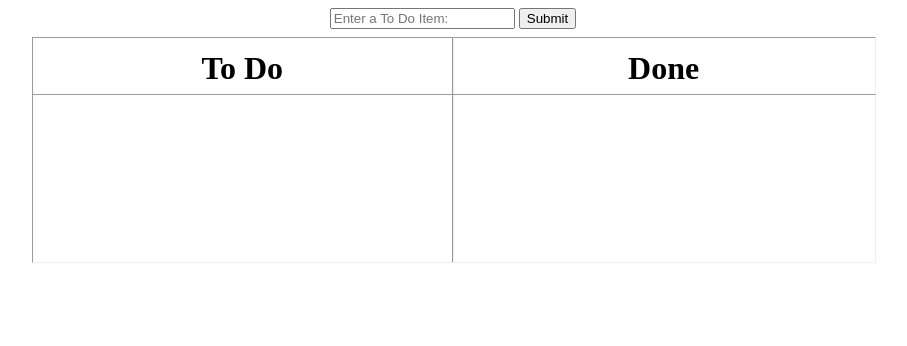
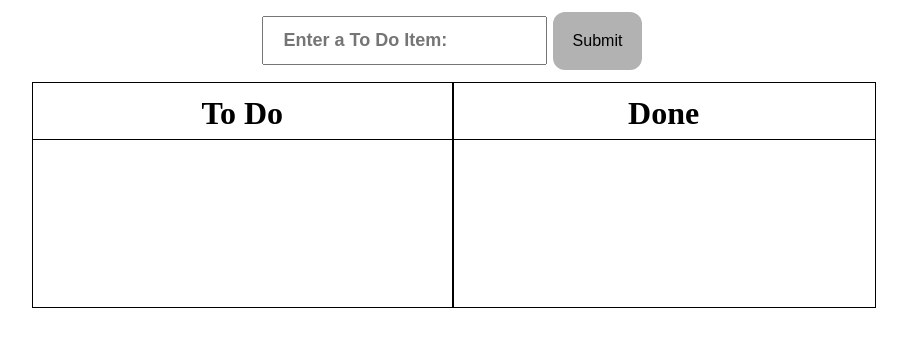
Before and after one commit to rehazler/ToDoApp, a plain HTML site: page index.html in a window 1280 px wide. Shown: the whole page, without its empty margins (187-1094 px from the left). Drawn offline with Linux system fonts and the light colour scheme.

Commit message:
Reorganized some of the CSS file formatting. Changed line style from inset to double. Changed button styling to larger round color button. Increased size of input font and box.

```diff
--- a/css/styles.css
+++ b/css/styles.css
@@ -6,11 +6,9 @@ body
 }
 
 
-.entries
-{
-	text-align: center;
-}
-
+/********************
+*****Layout Grid*****
+*********************/
 .lists
 {
 	display: grid;
@@ -21,6 +19,14 @@ body
 	grid-template-areas: ". . . ." ". . . ." ". . . .";
 }
 
+/*********************
+******ToDo Input******
+*********************/
+.entries
+{
+	text-align: center;
+}
+
 .toDoCreationForm
 {
 	text-align: center;
@@ -28,7 +34,29 @@ body
 	grid-row-start: 1;
 }
 
+.button {
+    background-color: #b2b2b2;
+    border: none;
+    padding: 20px;
+    text-align: center;
+    text-decoration: none;
+    display: inline-block;
+    font-size: 16px;
+    margin: 4px 2px;
+    cursor: pointer;
+    border-radius: 12px
+}
 
+.input[type=text] {
+    padding: 12px 20px;
+    font-size: 18px;
+    font-weight: bold;
+}
+
+
+/********************
+********Lists********
+********************/
 #toDoDiv
 {
 	text-align: center;
@@ -43,8 +71,13 @@ body
 	grid-row-start: 1;
 }
 
+
+/*********************
+*List border elements*
+*********************/
 #centerLineVertical
 {
+	border-style: double;
 	grid-column-start: 2;
 	grid-column-end: 4;
 	grid-row-start: 1;
@@ -53,6 +86,7 @@ body
 
 #seperateLineHorizontal
 {
+	border-style: double;
 	width:100%;
 	margin-block-start: -1em;
 	grid-column-start: 2;
@@ -63,6 +97,7 @@ body
 
 #listBox
 {
+	border-style: double;
 	width:100%;
 	grid-column-start: 2;
 	grid-column-end: 4;
--- a/index.html
+++ b/index.html
@@ -11,7 +11,7 @@
 <body>
 	<div class="entries">
 		<form action="index.html" id="toDoCreationForm">
-			<input type="text" id="toDoInput" value="" placeholder="Enter a To Do Item:">
+			<input type="text" class="input" id="toDoInput" value="" placeholder="Enter a To Do Item:">
 			<input type="submit" class="button" id="submit" value="Submit">
 		</form>
 	</div>
```
